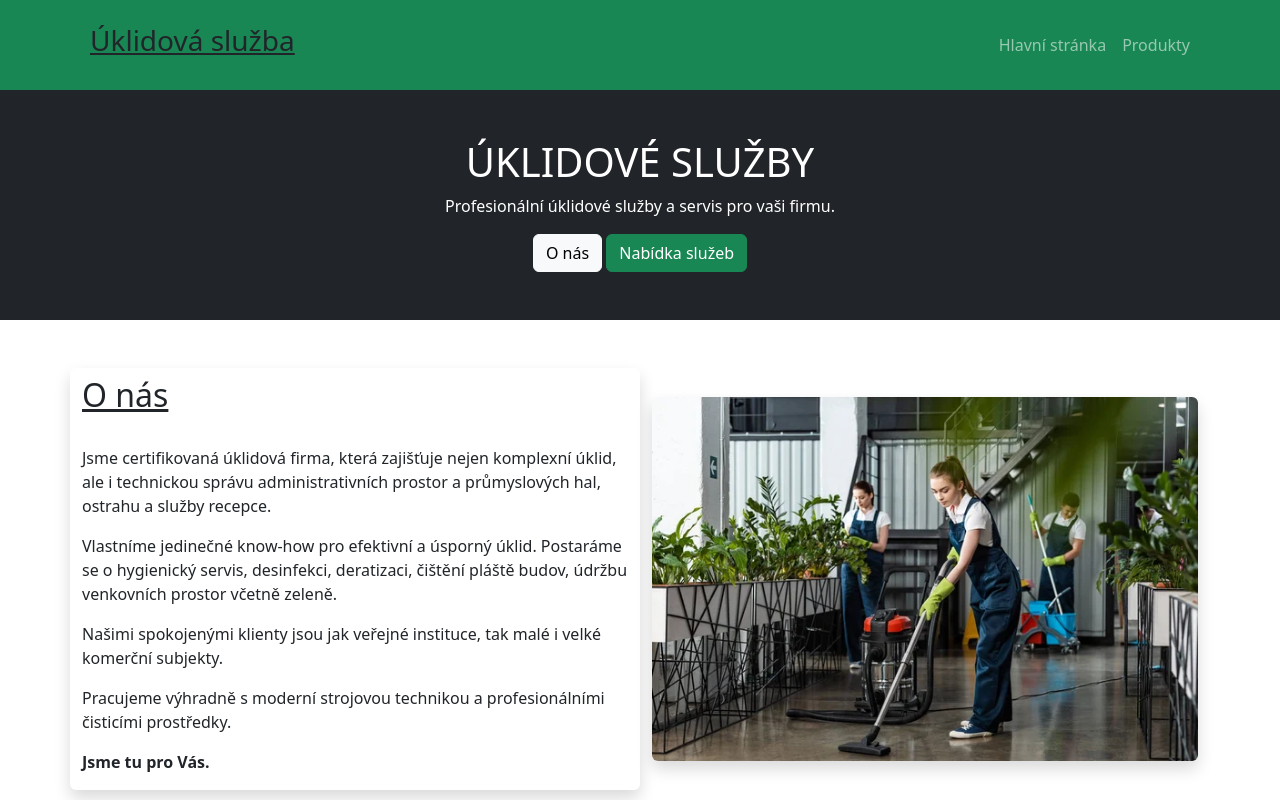
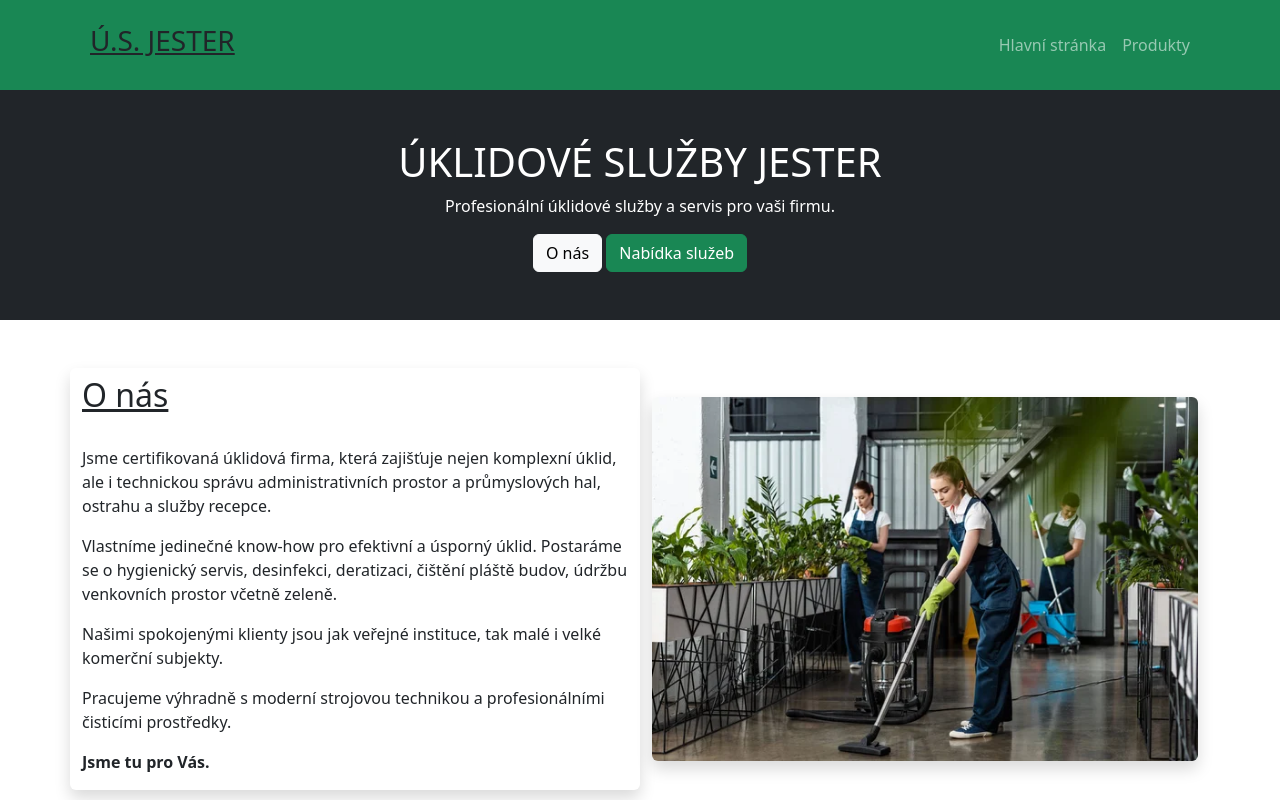
Before and after one commit to M-Jakes/Bootstrap, a plain HTML site: page index.html in a window 1280 px wide. Shown: the top 800 px of the page. Drawn offline with nearby package versions, Linux system fonts and the light colour scheme.

Commit message:
změna jména

```diff
--- a/index.html
+++ b/index.html
@@ -5,7 +5,7 @@
     <meta name="viewport"
           content="width=device-width, user-scalable=no, initial-scale=1.0, maximum-scale=1.0, minimum-scale=1.0">
     <meta http-equiv="X-UA-Compatible" content="ie=edge">
-    <title>Úklidové služby</title>
+    <title>U.S. JESTER</title>
     <link rel="stylesheet" href="css/bootstrap.min.css">
     <link rel="stylesheet" href="https://cdn.jsdelivr.net/npm/bootstrap-icons@1.11.3/font/bootstrap-icons.min.css">
 </head>
@@ -13,7 +13,7 @@
 
 <nav class="navbar navbar-expand-lg navbar-dark bg-success py-3">
     <div class="container">
-        <h3 class="d-flex p-2 text-decoration-underline">Úklidová služba</h3>
+        <h3 class="d-flex p-2 text-decoration-underline">Ú.S. JESTER</h3>
 
         <button class="navbar-toggler" type="button" data-bs-toggle="collapse" data-bs-target="#navbarNav">
             <span class="navbar-toggler-icon"></span>
@@ -28,7 +28,7 @@
 </nav>
 
 <header class="text-center text-white bg-dark py-5">
-    <h1>ÚKLIDOVÉ SLUŽBY</h1>
+    <h1>ÚKLIDOVÉ SLUŽBY JESTER</h1>
     <p>Profesionální úklidové služby a servis pro vaši firmu.</p>
     <a href="#about" class="btn btn-light">O nás</a>
     <a href="#services" class="btn btn-success">Nabídka služeb</a>
@@ -110,7 +110,7 @@
         <div class="mb-3">
             <i class="bi bi-chat-left-dots d-flex"></i>
             <label for="zprava" class="form-label">  </label>
-                <textarea id="zprava" class="form-control" rows="4" placeholder="Vaše zpráva"></textarea>
+                <textarea  id="zprava" class="form-control" rows="4" placeholder="Vaše zpráva"></textarea>
         </div>
         <button type="submit" class="btn btn-success">Odeslat</button>
     </form>
```
Also changed, not shown: items.html (+1 -1 lines).
